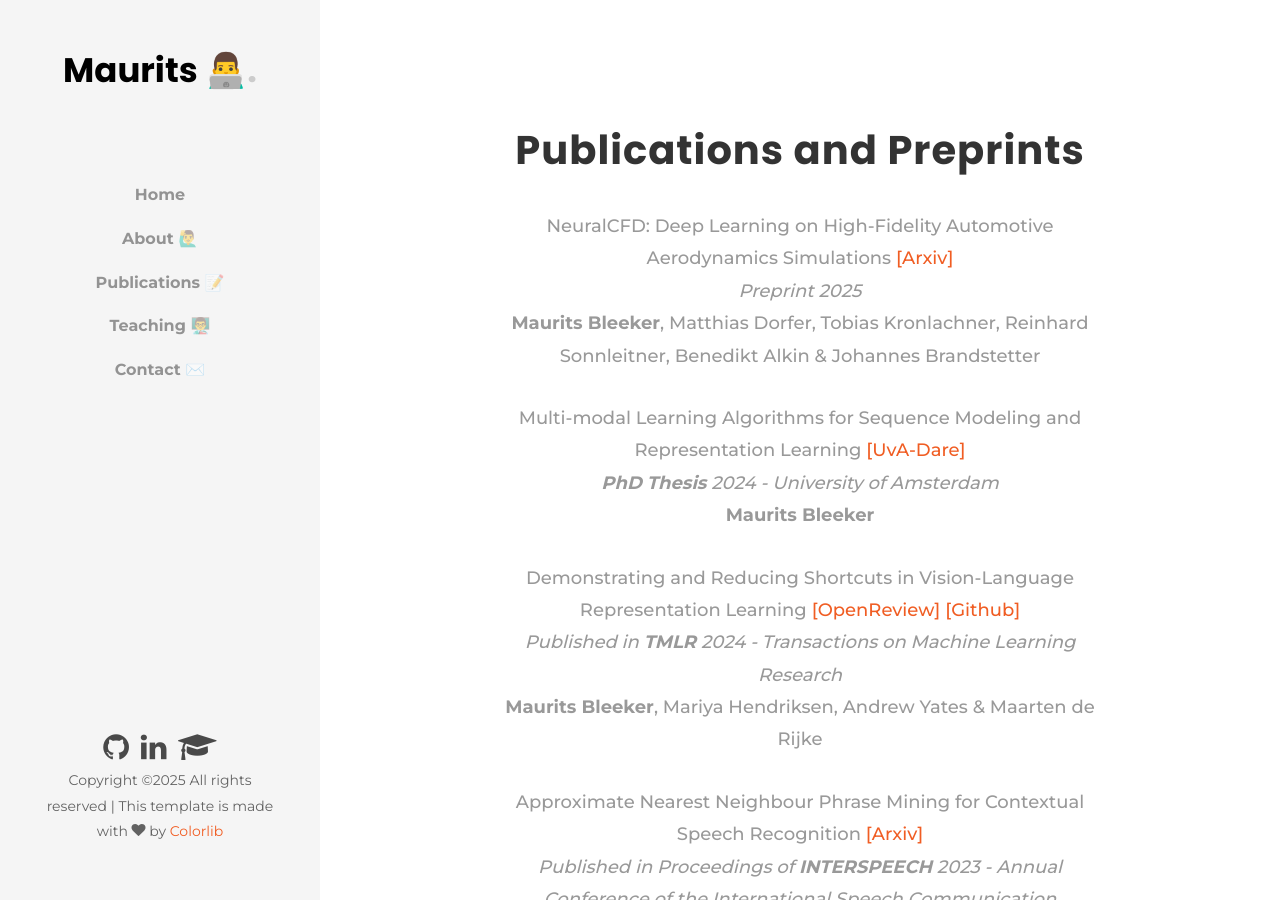
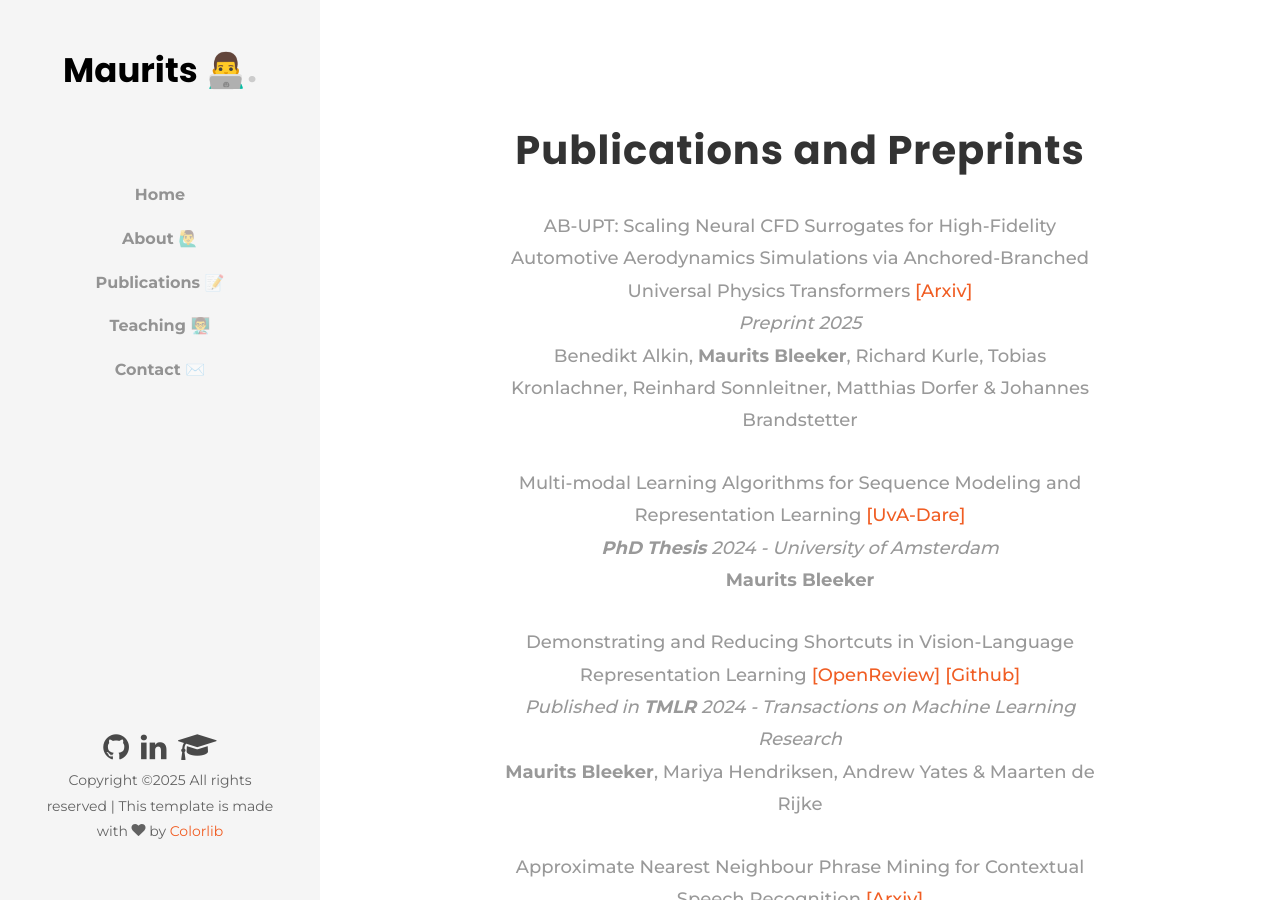
Before and after one commit to MauritsBleeker/mauritsbleeker.github.io, a Jekyll site: the page built from publications.md, in a window 1280 px wide and 900 px high. Built offline with Jekyll 4.4.1, drawn with Linux system fonts in a browser that asks for light colours; some web fonts are replaced.

Commit message:
update papers

```diff
--- a/_layouts/publications.html
+++ b/_layouts/publications.html
@@ -12,14 +12,14 @@
                     <h1 class="mb-4">Publications and Preprints</h1>
 
                     <div class="publication-block">
-                        <p class="paper-title">NeuralCFD: Deep Learning on High-Fidelity Automotive Aerodynamics Simulations
+                        <p class="paper-title">AB-UPT: Scaling Neural CFD Surrogates for High-Fidelity Automotive Aerodynamics Simulations via Anchored-Branched Universal Physics Transformers
                             <a href="https://arxiv.org/abs/2502.09692"> [Arxiv] </a>
                         </p>
                         <p class="conference">
                           <i> Preprint 2025 </i>
                         </p>
                         <p class="authors">
-                            <b>Maurits Bleeker</b>, Matthias Dorfer, Tobias Kronlachner, Reinhard Sonnleitner, Benedikt Alkin & Johannes Brandstetter
+                            Benedikt Alkin, <b>Maurits Bleeker</b>, Richard Kurle, Tobias Kronlachner, Reinhard Sonnleitner, Matthias Dorfer & Johannes Brandstetter
                         </p>
                     </div>
                     <div class="publication-block">
```
